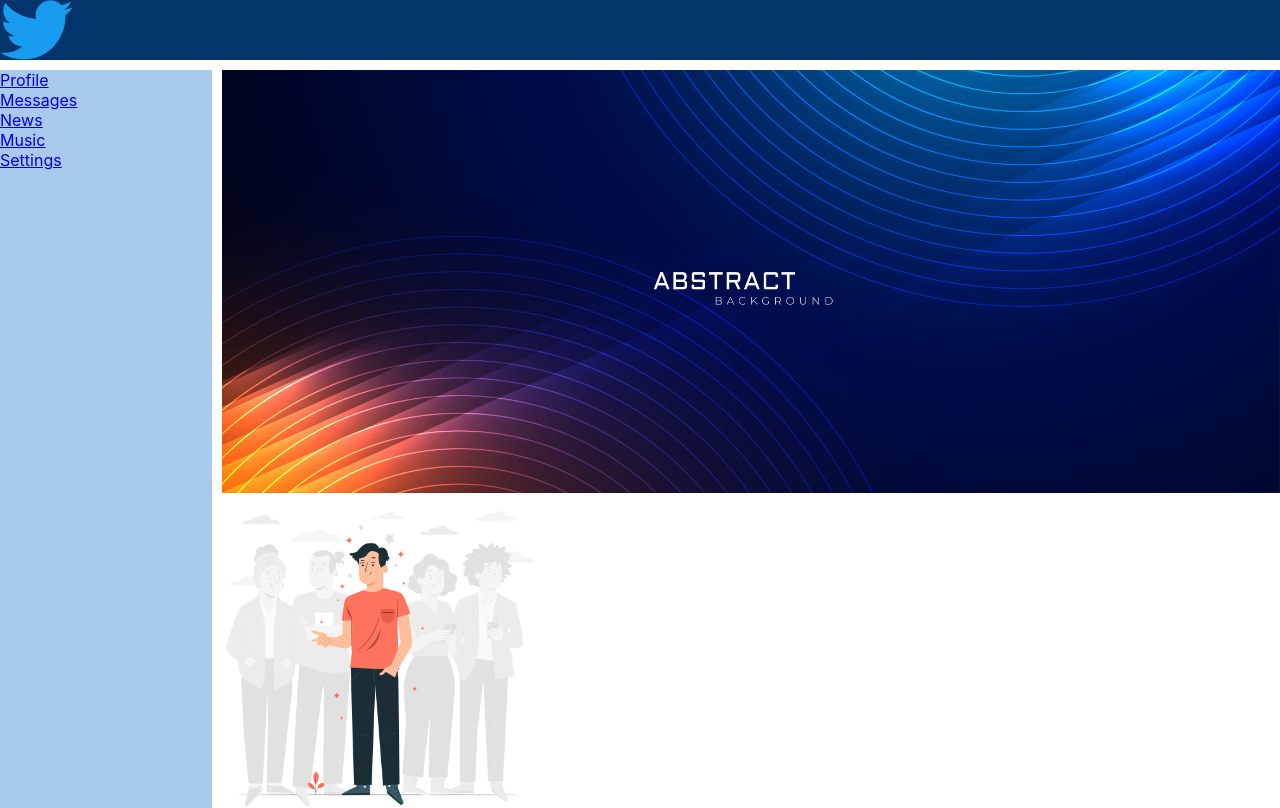
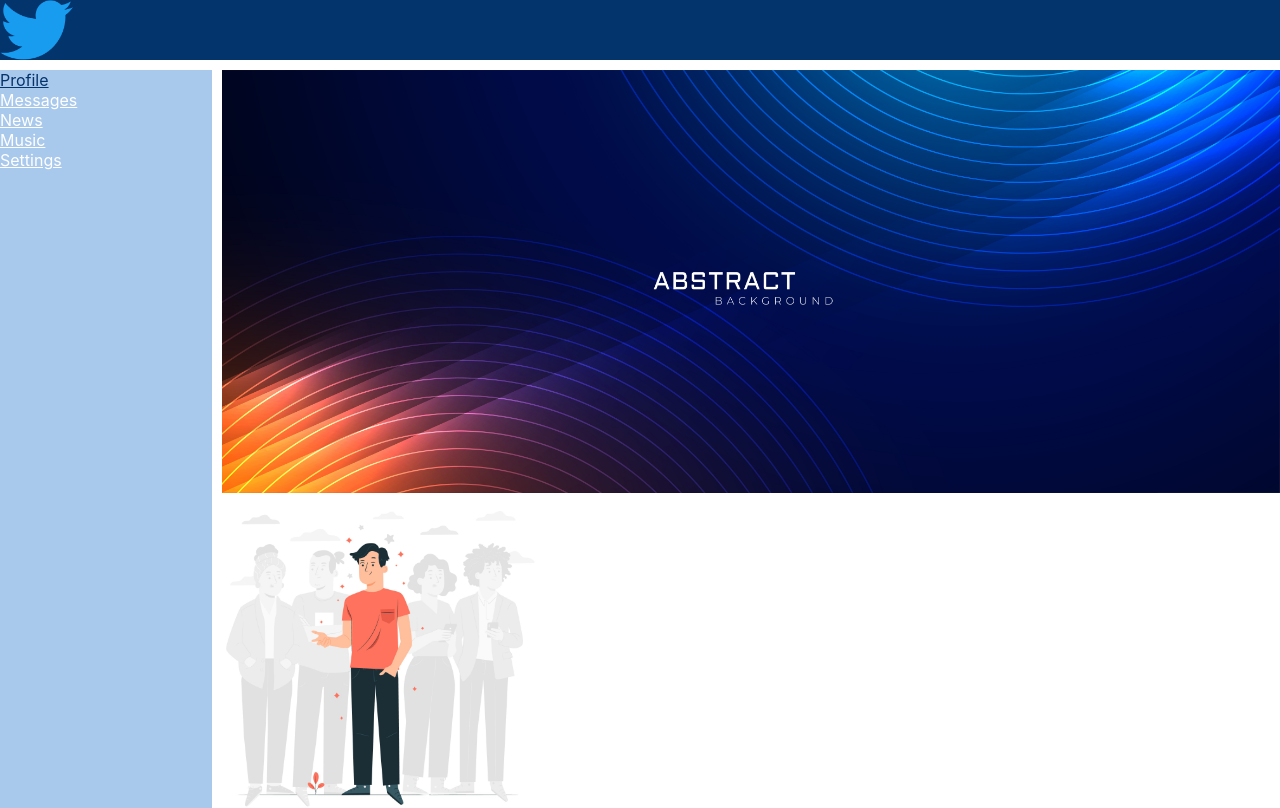
Before and after one commit to myakininayu/react-social-network, a React (Create React App) app: page /profile in a window 1280 px wide. Shown: the top 808 px of the page. Built offline with nearby package versions, Linux system fonts and the light colour scheme.

Commit message:
20.NavLink

```diff
--- a/src/App.js
+++ b/src/App.js
@@ -1,5 +1,5 @@
 import './App.css';
-import {BrowserRouter, Routes, Route} from "react-router-dom";
+import { BrowserRouter, Routes, Route } from "react-router-dom";
 import Header from './components/Header/Header';
 import Navbar from './components/Navbar/Navbar';
 import Profile from './components/Profile/Profile';
@@ -10,11 +10,12 @@
 
 const App = () => {
   return (
-    <div className='app-wrapper'>
-      <Header />
-      <Navbar />
-      <div className='app-wrapper-content'>
-        <BrowserRouter>
+    <BrowserRouter>
+      <div className='app-wrapper'>
+        <Header />
+        <Navbar />
+        <div className='app-wrapper-content'>
+
           <Routes>
             <Route path="/profile" element={<Profile />} />
             <Route path="/dialogs" element={<Dialogs />} />
@@ -22,9 +23,9 @@
             <Route path="/music" element={<Music />} />
             <Route path="/settings" element={<Settings />} />
           </Routes>
-        </BrowserRouter>
+        </div>
       </div>
-    </div>
+    </BrowserRouter>
   );
 }
 
--- a/src/components/Navbar/Navbar.jsx
+++ b/src/components/Navbar/Navbar.jsx
@@ -1,22 +1,23 @@
+import { NavLink } from 'react-router-dom';
 import style from './Navbar.module.css'
 
 const Navbar = () => {
     return (
         <nav className={style.nav}>
-            <div className={`${style.item} ${style.active}`}>
-                <a href='/profile'>Profile</a>
+            <div className={style.item}>
+                <NavLink to='/profile' className={({ isActive }) => (isActive ? style.active : style.item)}>Profile</NavLink>
             </div>
             <div className={style.item}>
-                <a href='/dialogs'>Messages</a>
+                <NavLink to='/dialogs' className={({ isActive }) => (isActive ? style.active : style.item)}>Messages</NavLink>
             </div>
             <div className={style.item}>
-                <a href='/news'>News</a>
+                <NavLink to='/news' className={({ isActive }) => (isActive ? style.active : style.item)}>News</NavLink>
             </div>
             <div className={style.item}>
-                <a href='/music'>Music</a>
+                <NavLink to='/music' className={({ isActive }) => (isActive ? style.active : style.item)}>Music</NavLink>
             </div>
             <div className={style.item}>
-                <a href='/settings'>Settings</a>
+                <NavLink to='/settings' className={({ isActive }) => (isActive ? style.active : style.item)}>Settings</NavLink>
             </div>
         </nav>
     );
--- a/src/components/Navbar/Navbar.module.css
+++ b/src/components/Navbar/Navbar.module.css
@@ -3,10 +3,10 @@
     background-color: #a8c8ec;
 }
 
-.item {
+.item a {
     color: #ffffff;
 }
 
-.item.active {
-    color: gold;
+.item a.active {
+    color: #04346C;
 }
```
Also changed, not shown: 1 other file (tests, documents, lock files or other folders).
